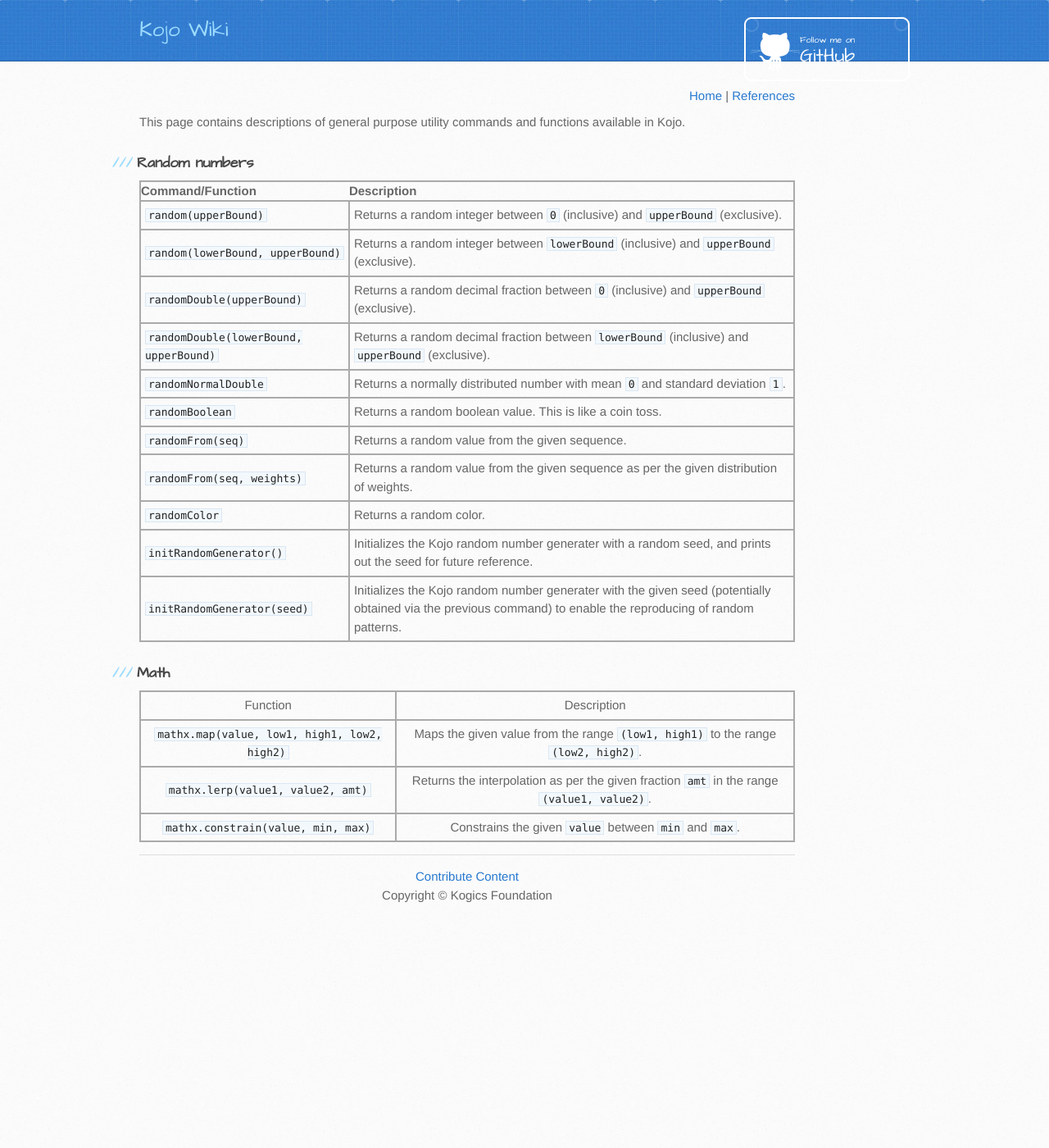
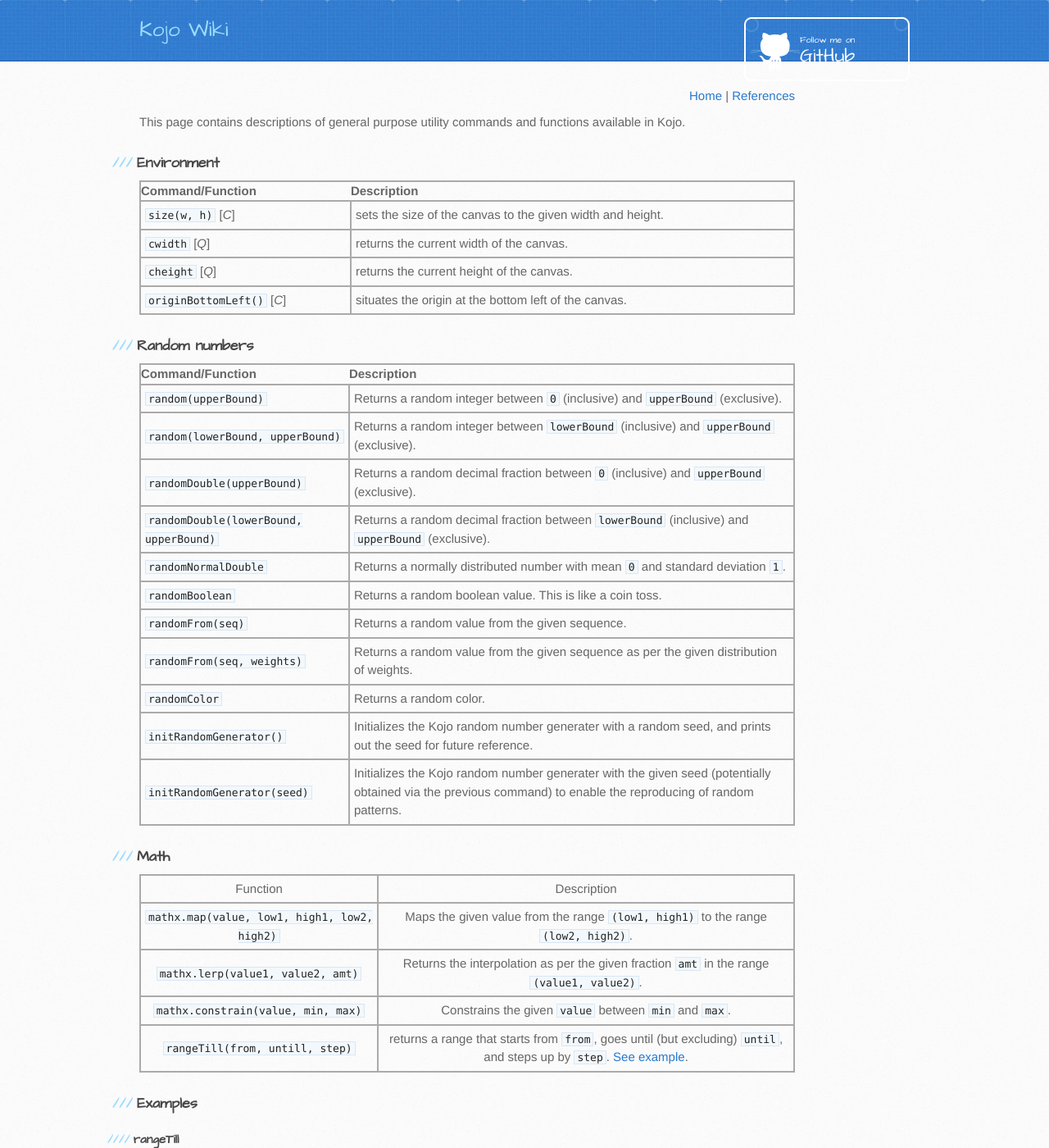
Before and after one commit to kojodoc/kojodoc.github.io, a Jekyll site: the page built from reference/utility.md, in a window 1280 px wide and 1400 px high. Shown: the whole window at 82% size. Built offline with Jekyll 4.4.1, drawn with Linux system fonts in a browser that asks for light colours; our own code applies the rules of GitHub Pages for plain Markdown files; the repository's description, which GitHub fills in, is left out; some of the changed text lies outside the part shown.

Commit message:
Start to refine the gen-art tutorial (and flesh out references in the process).

````diff
--- a/reference/utility.md
+++ b/reference/utility.md
@@ -3,6 +3,16 @@
 </div>
 
 This page contains descriptions of general purpose utility commands and functions available in Kojo.
+
+### Environment
+
+| Command/Function | Description |
+| :--- | :--- |
+| `size(w, h)` [*C*]| sets the size of the canvas to the given width and height. |
+| `cwidth` [*Q*] | returns the current width of the canvas. |
+| `cheight` [*Q*] | returns the current height of the canvas. |
+| `originBottomLeft()` [*C*] | situates the origin at the bottom left of the canvas. |
+
 
 ### Random numbers
 
@@ -26,3 +36,13 @@ This page contains descriptions of general purpose utility commands and function
 | `mathx.map(value, low1, high1, low2, high2)` | Maps the given value from the range `(low1, high1)` to the range `(low2, high2)`. |
 | `mathx.lerp(value1, value2, amt)` | Returns the interpolation as per the given fraction `amt` in the range `(value1, value2)`. |
 | `mathx.constrain(value, min, max)` | Constrains the given `value` between `min` and `max`. |
+| `rangeTill(from, untill, step)` | returns a range that starts from `from`, goes until (but excluding) `until`, and steps up by `step`. [See example](#rangetill). |
+
+### Examples
+
+#### rangeTill
+
+```scala
+rangeTill(4, 10, 2).toArray //> res16: Array[Int] = Array(4, 6, 8)
+rangeTill(4, 11.5, 2.5).toArray //> res17: Array[BigDecimal] = Array(4.0, 6.5, 9.0)
+```
````
Also changed, not shown: tutorials/generative-art-grid-intro.md (+14 -5 lines), tutorials/gena-turtle-grid.png (added).
